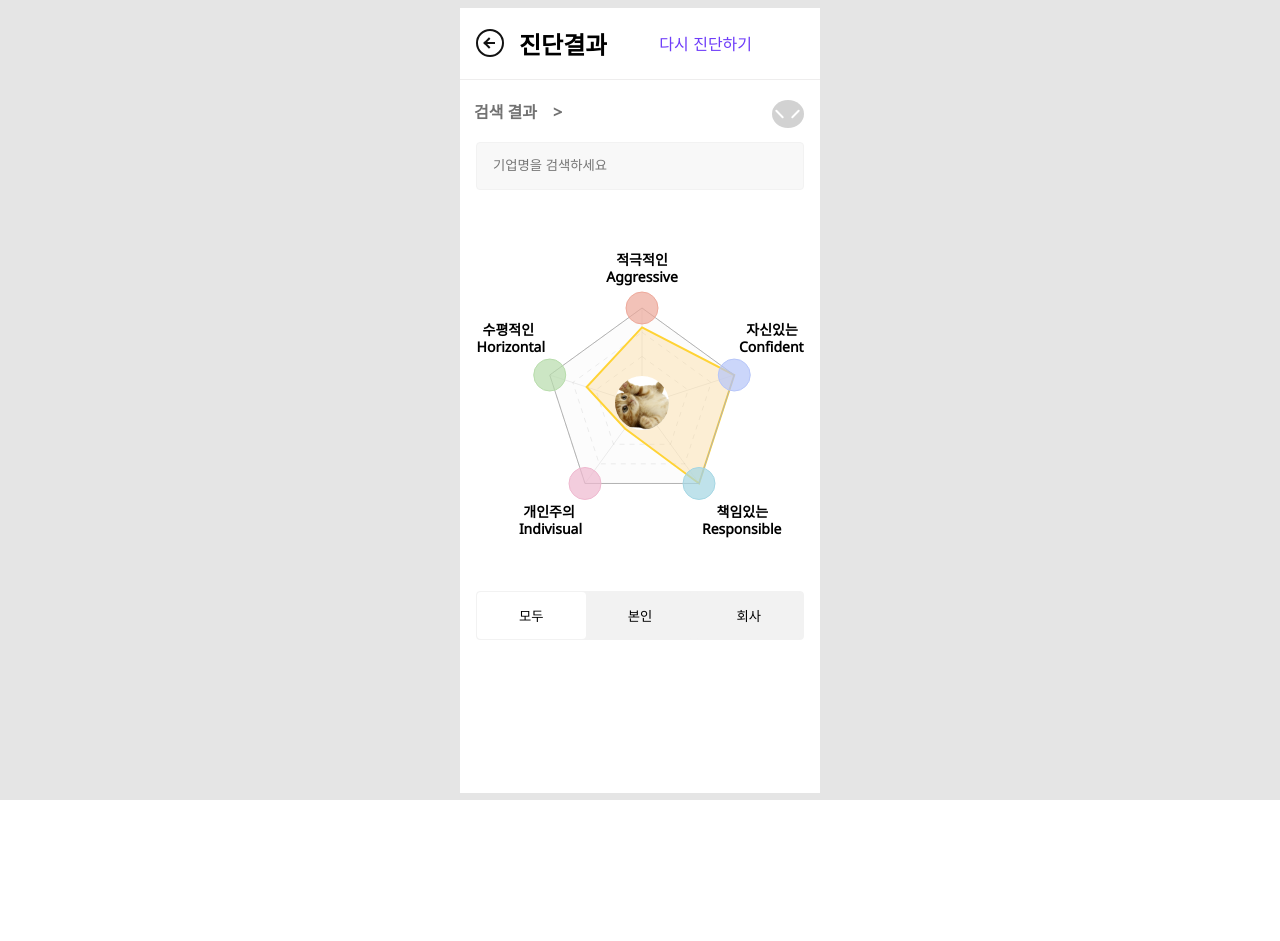
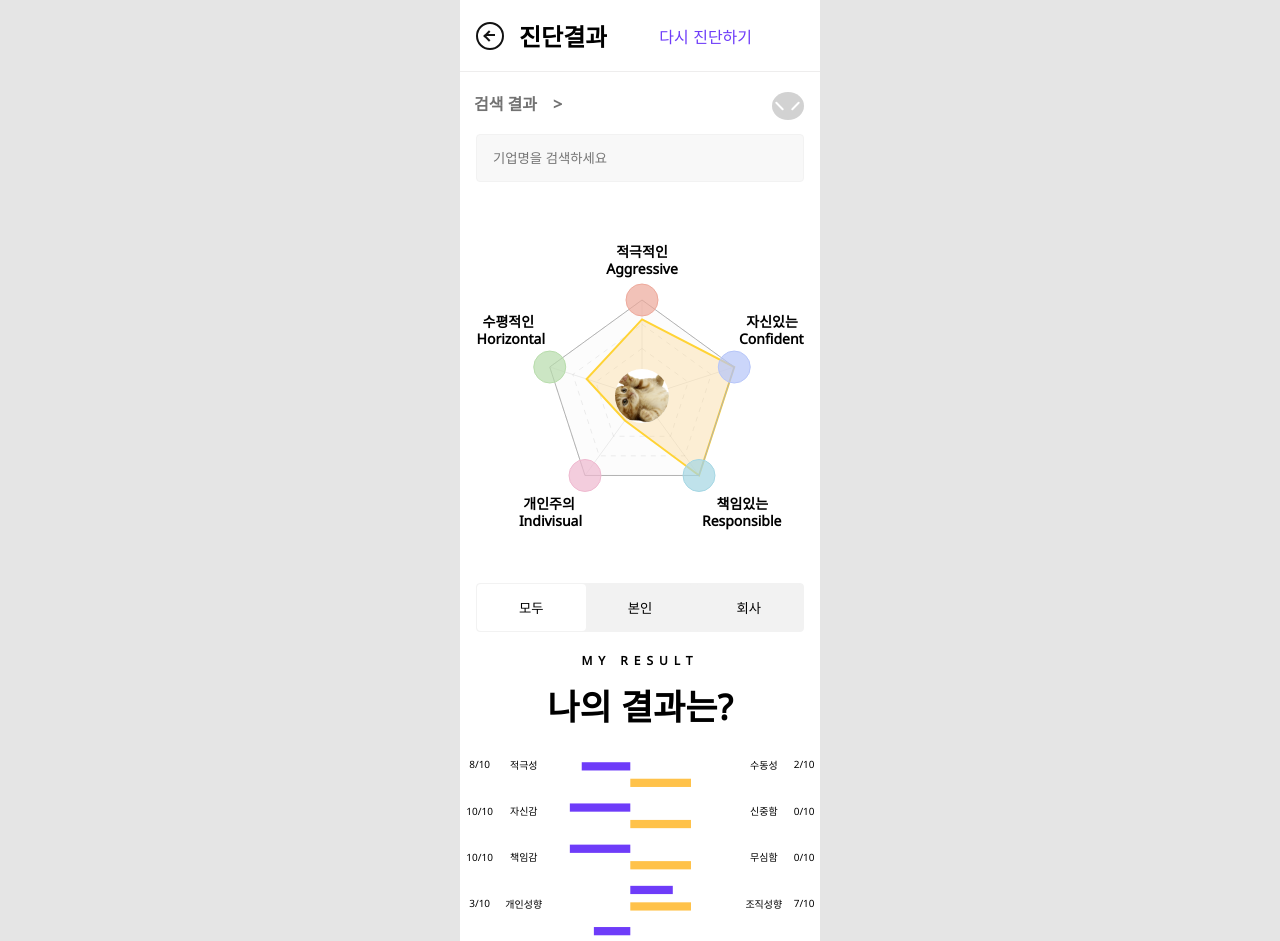
Before and after one commit to chltjdrhd777/wanted-codestates-project-8-11, a Vue app: page / in a window 1280 px wide. Shown: the top 941 px of the page. Before the commit the page ends 800 px from the top, so only its background shows below. Built offline with nearby package versions, Linux system fonts and the light colour scheme.

Commit message:
Feat: 컴포넌트 합치기

```diff
--- a/src/App.vue
+++ b/src/App.vue
@@ -19,7 +19,7 @@
           @onTabClick="onTabClick"
         />
       </div>
-      <!-- <BarChart :surveyData="surveyData" /> -->
+      <BarChartWrapper :chartValue="chartData" />
     </section>
 
     <Modal v-if="searchValue === null" />
@@ -29,7 +29,7 @@
 <script>
 import { surveyData } from "@/data";
 import RadarChart from "./components/RadarChart.vue";
-// import BarChart from "./components/BarChart.vue";
+import BarChartWrapper from "./components/BarChartWrapper.vue";
 import TopHeader from "./components/TopHeader.vue";
 import SearchBar from "./components/SearchBar.vue";
 import Modal from "./components/ModalView.vue";
@@ -39,7 +39,7 @@ export default {
   name: "App",
   components: {
     RadarChart,
-    // BarChart,
+    BarChartWrapper,
     TopHeader,
     SearchBar,
     Modal,
--- a/src/components/BarChart.vue
+++ b/src/components/BarChart.vue
@@ -4,38 +4,97 @@ import { HorizontalBar } from "vue-chartjs";
 export default {
   extends: HorizontalBar,
   props: {
-    surveyData: Object,
+    chartValue: Object,
   },
-  mounted() {
-    // negativeObj: 양 옆으로 그래프가 표시되도록 userSurvey는 음수 값으로 변경하였습니다.
-    let obj = [Object.values(this.surveyData.userSurvey)];
-    let negativeObj = obj[0].map(i => i*-1);
-    this.renderChart(
-      {
-        labels: [...Object.keys(this.surveyData.userSurvey)], // 테이블 만들어지면 지울 것
+
+  data() {
+    return {
+      options: {
+        responsive: true,
+        maintainAspectRatio: false,
+        legend: {
+          display: false,
+        },
+        tooltips: {
+          callbacks: {
+            label: function (tooltipItem) {
+              return tooltipItem.yLabel;
+            },
+          },
+        },
+        scales: {
+          yAxes: [
+            {
+              barPercentage: 0.5,
+              gridLines: {
+                display: false,
+              },
+              ticks: {
+                fontSize: 20,
+                beginAtZero: true,
+              },
+            },
+          ],
+          xAxes: [
+            {
+              gridLines: {
+                display: false,
+              },
+              ticks: {
+                display: false,
+                min: -10,
+                max: 10,
+                stepSize: 20,
+              },
+            },
+          ],
+        },
+      },
+    };
+  },
+
+  methods: {
+    getData(value) {
+      // negativeObj: 양 옆으로 그래프가 표시되도록 userSurvey는 음수 값으로 변경하였습니다.
+      let userObj =
+        value.user !== null ? Object.values(value.user) : [0, 0, 0, 0, 0];
+      let negativeUserObj = userObj.map((i) => (i >= 5 ? i * -1 : 10 - i));
+
+      let companyObj =
+        value.company !== null ? Object.values(value.company) : [0, 0, 0, 0, 0];
+      let negativeCompanyObj = companyObj.map((i) =>
+        i >= 5 ? i * -1 : 10 - i
+      );
+
+      const data = {
+        labels: ["", "", "", "", ""], // 테이블 만들어지면 지울 것
         datasets: [
           {
             label: "Data One",
-            backgroundColor: "#f87979",
-            data: [...negativeObj]
+            backgroundColor: "#6E3CF9",
+            data: negativeUserObj,
           },
           {
             label: "Data two",
-            backgroundColor: "#f87979",
-            data: [...Object.values(this.surveyData.companySurvey.samsungSurvey)]
-          }
-        ]
-      },
-      { responsive: true, maintainAspectRatio: false,
-      legend: {
-        display: false,
-      title: {
-        display: true,
-        text: 'Chart.js Horizontal Bar Chart'
-      }
-    }
-      }
-    );
-  }
+            backgroundColor: "#FFC24A",
+            data: negativeCompanyObj,
+          },
+        ],
+      };
+      return data;
+    },
+  },
+
+  mounted() {
+    console.log("123123321");
+    this.renderChart(this.getData(this.chartValue), this.options);
+  },
+
+  watch: {
+    chartValue() {
+      this.renderChart(this.getData(this.chartValue), this.options);
+    },
+    deep: true,
+  },
 };
 </script>
--- /dev/null
+++ b/src/components/BarChartWrapper.vue
@@ -0,0 +1,96 @@
+<template>
+  <section>
+    <div class="section-header">
+      <h4>MY RESULT</h4>
+      <h3>나의 결과는?</h3>
+    </div>
+    <table>
+      <tr>
+        <td>{{ data.aggressive }}/{{ MAX_SCORE }}</td>
+        <td style="[color : data.aggressive > 5 ? green : black ]">적극성</td>
+        <td rowspan="5" class="chart">
+          <BarChart :chartValue="chartValue" width="80px" height="230px" />
+        </td>
+        <td>수동성</td>
+        <td>{{ MAX_SCORE - data.aggressive }}/{{ MAX_SCORE }}</td>
+      </tr>
+      <tr>
+        <td>{{ data.confident }}/{{ MAX_SCORE }}</td>
+        <td>자신감</td>
+        <!-- <td></td> -->
+        <td>신중함</td>
+        <td>{{ MAX_SCORE - data.confident }}/{{ MAX_SCORE }}</td>
+      </tr>
+      <tr>
+        <td>{{ data.responsible }}/{{ MAX_SCORE }}</td>
+        <td>책임감</td>
+        <!-- <td></td> -->
+        <td>무심함</td>
+        <td>{{ MAX_SCORE - data.responsible }}/{{ MAX_SCORE }}</td>
+      </tr>
+      <tr>
+        <td>{{ data.indivisual }}/{{ MAX_SCORE }}</td>
+        <td>개인성향</td>
+        <!-- <td></td> -->
+        <td>조직성향</td>
+        <td>{{ MAX_SCORE - data.indivisual }}/{{ MAX_SCORE }}</td>
+      </tr>
+      <tr>
+        <td>{{ data.horizontal }}/{{ MAX_SCORE }}</td>
+        <td>수평사고</td>
+        <!-- <td></td> -->
+        <td>위계사고</td>
+        <td>{{ MAX_SCORE - data.horizontal }}/{{ MAX_SCORE }}</td>
+      </tr>
+    </table>
+  </section>
+</template>
+<script>
+import BarChart from "./BarChart.vue";
+const MAX_SCORE = 10;
+export default {
+  props: {
+    chartValue: Object,
+  },
+  mounted() {
+    console.log(this.chartValue, "wrappper");
+  },
+  components: {
+    BarChart,
+  },
+  data() {
+    return {
+      data: this.chartValue.user,
+      MAX_SCORE,
+    };
+  },
+};
+</script>
+<style scoped>
+.section-header {
+  display: flex;
+  justify-content: center;
+  align-items: center;
+  flex-direction: column;
+}
+h4 {
+  font-size: 12px;
+  font-weight: 800;
+  letter-spacing: 0.5em;
+  margin-bottom: 10px;
+}
+h3 {
+  font-size: 35px;
+  margin-bottom: 10px;
+}
+table {
+  width: 100%;
+  font-size: 10px;
+  text-align: center;
+}
+.chart {
+  /* display: flex;
+  justify-content: center;
+  align-items: center; */
+}
+</style>
--- a/src/components/RadarChart.vue
+++ b/src/components/RadarChart.vue
@@ -12,7 +12,6 @@ export default {
 
   methods: {
     getData(value) {
-      console.log(value.company);
       const chartData = {
         labels: [
           ["적극적인", "Aggressive", ""],
@@ -32,9 +31,7 @@ export default {
             pointHitRadius: 0,
             order: 1,
             data:
-              this.chartValue.user !== null
-                ? [...Object.values(value.user)]
-                : null,
+              this.chartValue.user !== null ? Object.values(value.user) : null,
           },
           {
             backgroundColor: "rgba(110, 60, 249, 0.32)",
@@ -46,7 +43,7 @@ export default {
             order: 2,
             data:
               this.chartValue.company !== null
-                ? [...Object.values(value.company)]
+                ? Object.values(value.company)
                 : null,
           },
           {
@@ -116,7 +113,7 @@ export default {
   },
 
   watch: {
-    chartValue() {
+    chartValue: function () {
       this.renderChart(this.getData(this.chartValue), this.options);
     },
     deep: true,
--- a/src/data/index.js
+++ b/src/data/index.js
@@ -3,7 +3,7 @@ class Survey {
     this.aggressive = aggressive;
     this.confident = confident;
     this.responsible = responsible;
-    this.individual = indivisual;
+    this.indivisual = indivisual;
     this.horizontal = horizontal;
   }
 }
```
